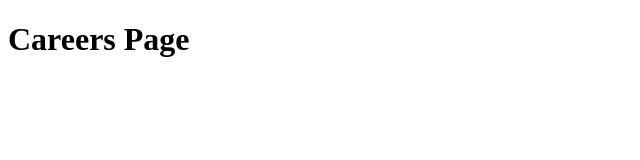
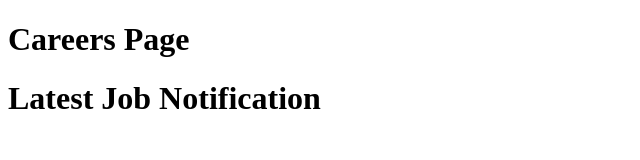
Before and after one commit to bonutarak/Learn-HTML, a plain HTML site: page careers.html in a window 1280 px wide. Shown: the whole page, without its empty margins (0-640 px from the left). Drawn offline with Linux system fonts and the light colour scheme.

Commit message:
added career page new jobs

```diff
--- a/careers.html
+++ b/careers.html
@@ -9,6 +9,7 @@
 
 <body>
     <h1>Careers Page</h1>
+    <h1>Latest Job Notification</h1>
 </body>
 
 </html>
```
